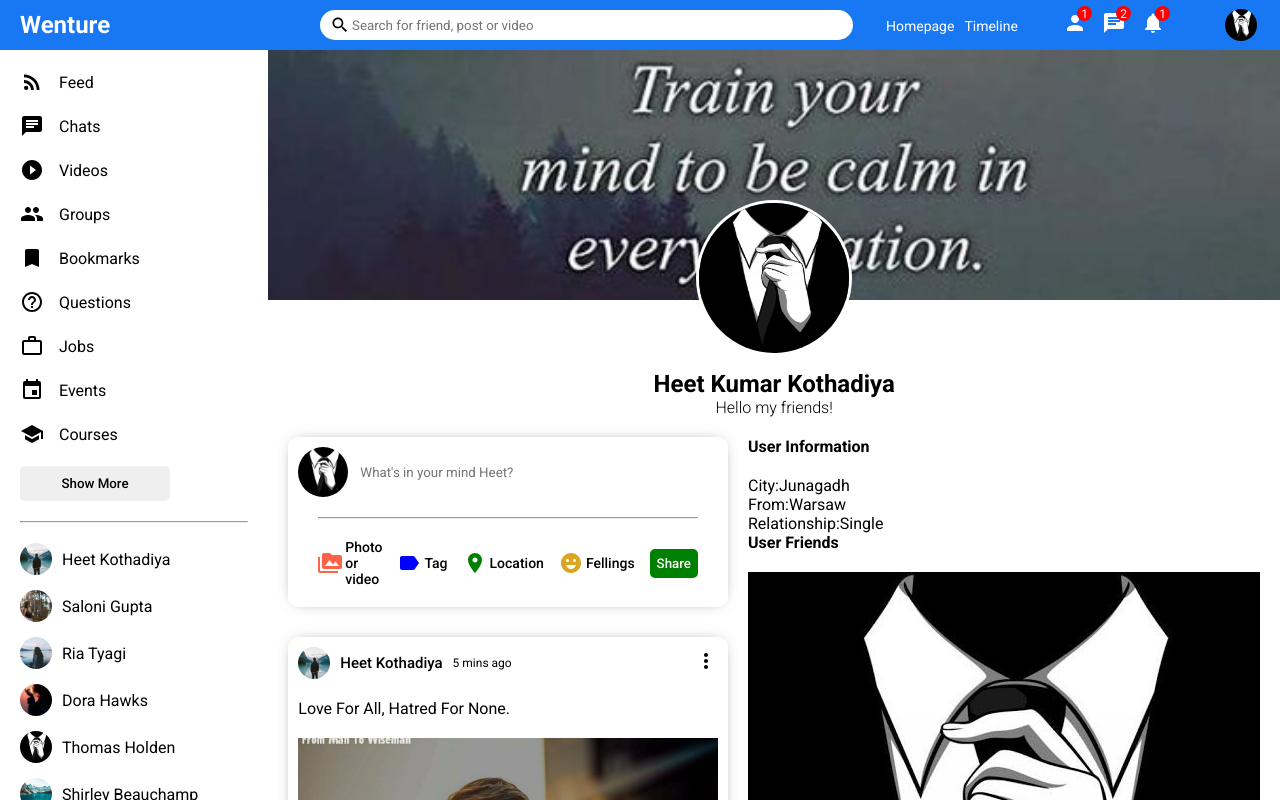
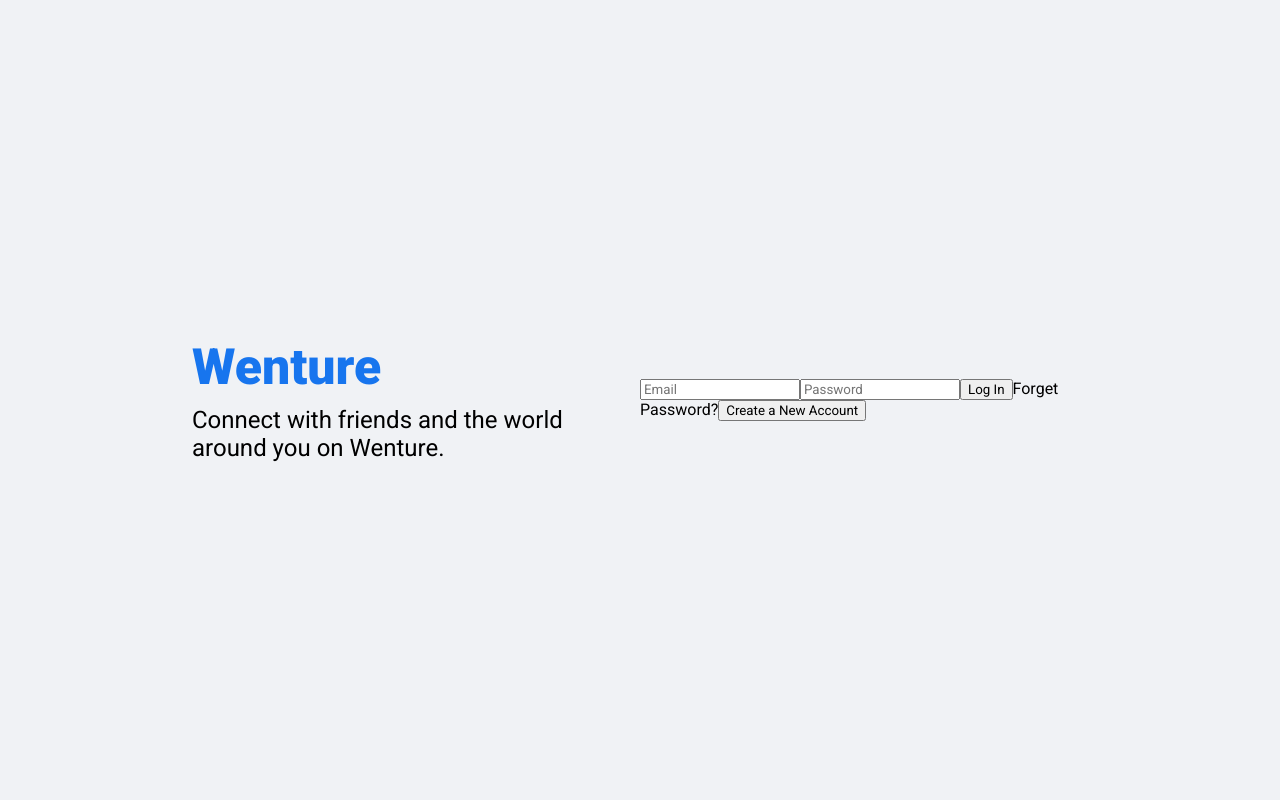
Before and after one commit to heet-kumar/Wenture-frontend, a React (Create React App) app: page / in a window 1280 px wide. Shown: the top 800 px of the page. Built offline with nearby package versions, Linux system fonts and the light colour scheme.

Commit message:
Login Page

```diff
--- a/src/App.js
+++ b/src/App.js
@@ -1,12 +1,14 @@
 import React from 'react';
 import Profile from './pages/profile/Profile';
 import Home from './pages/home/Home';
+import Login from './pages/login/Login';
 
 
 function App() {
   return (
     // <Home />
-    <Profile />
+    // <Profile />
+    <Login />
   );
 }
 
--- a/src/components/rightbar/Rightbar.jsx
+++ b/src/components/rightbar/Rightbar.jsx
@@ -51,6 +51,26 @@ export default function Rightbar({profile}){
                         <img src="assets/person/1.jpg" alt="person" className="rightbarFollowingImg" />
                         <span className="rightbarFollowingName">Heet Kothadiya</span>
                     </div>
+                    <div className="rightbarFollowing">
+                        <img src="assets/person/2.jpg" alt="person" className="rightbarFollowingImg" />
+                        <span className="rightbarFollowingName">Heet Kothadiya</span>
+                    </div>
+                    <div className="rightbarFollowing">
+                        <img src="assets/person/3.jpg" alt="person" className="rightbarFollowingImg" />
+                        <span className="rightbarFollowingName">Heet Kothadiya</span>
+                    </div>
+                    <div className="rightbarFollowing">
+                        <img src="assets/person/4.jpg" alt="person" className="rightbarFollowingImg" />
+                        <span className="rightbarFollowingName">Heet Kothadiya</span>
+                    </div>
+                    <div className="rightbarFollowing">
+                        <img src="assets/person/5.jpg" alt="person" className="rightbarFollowingImg" />
+                        <span className="rightbarFollowingName">Heet Kothadiya</span>
+                    </div>
+                    <div className="rightbarFollowing">
+                        <img src="assets/person/6.jpg" alt="person" className="rightbarFollowingImg" />
+                        <span className="rightbarFollowingName">Heet Kothadiya</span>
+                    </div>
                 </div>
             </>
         );
--- a/src/components/rightbar/rightbar.css
+++ b/src/components/rightbar/rightbar.css
@@ -37,3 +37,47 @@
     margin: 0;
     list-style: none;
 }
+
+.rightbarTitle{
+    font-weight: 18px;
+    font-weight: 500;
+    margin-bottom: 10px;
+}
+
+.rightbarInfo{
+    margin-bottom: 10px;
+}
+
+.rightbarInfoItem{
+    margin-bottom: 10px;
+}
+
+.rightbarInfoKey{
+    font-weight: 500;
+    margin-right: 15px;
+    color: #555;
+}
+
+.rightbarInfoValue{
+    font-weight: 300;
+}
+
+.rightbarFollowings{
+    display: flex;
+    flex-wrap: wrap;
+    justify-content: space-between;
+}
+
+.rightbarFollowing{
+    display: flex;
+    flex-direction: column;
+    margin-bottom: 20px;
+    cursor: pointer;
+}
+
+.rightbarFollowingImg{
+    width: 100px;
+    height: 100px;
+    object-fit: cover;
+    border-radius: 5px;
+}
--- /dev/null
+++ b/src/pages/login/Login.jsx
@@ -0,0 +1,30 @@
+import React from 'react';
+import './login.css';
+
+const Login = () => {
+    return(
+        <div className="login">
+            <div className="loginWrapper">
+                <div className="loginLeft">
+                    <h3 className="loginLogo">Wenture</h3>
+                    <span className="loginDesc">
+                        Connect with friends and the world around you on Wenture.
+                    </span>
+                </div>
+                <div className="loginRight">
+                    <div className="loginBox">
+                        <input placeholder="Email" type="Email" className="loginInput" />
+                        <input placeholder="Password" type="Password" className="loginInput" />
+                        <button className="loginbutton">Log In</button>
+                        <span className="loginForget">Forget Password?</span>
+                        <button className="loginRegisterButton">
+                            Create a New Account
+                        </button>
+                    </div>
+                </div>
+            </div>
+        </div>
+    );
+}
+
+export default Login;
--- /dev/null
+++ b/src/pages/login/login.css
@@ -0,0 +1,32 @@
+.login{
+    width: 100vw;
+    height: 100vh;
+    background-color: #f0f2f5;
+    display: flex;
+    justify-content: center;
+    align-items: center;
+}
+
+.loginWrapper {
+    width: 70%;
+    height: 70%;
+    display: flex;
+}
+
+.loginLeft,.loginRight{
+    flex: 1;
+    display: flex;
+    flex-direction: column;
+    justify-content: center;
+}
+
+.loginLogo{
+    font-size: 50px;
+    font-weight: 800;
+    color: #1775ee;
+    margin-bottom: 10px;
+}
+
+.loginDesc{
+    font-size: 24px;
+}
```
